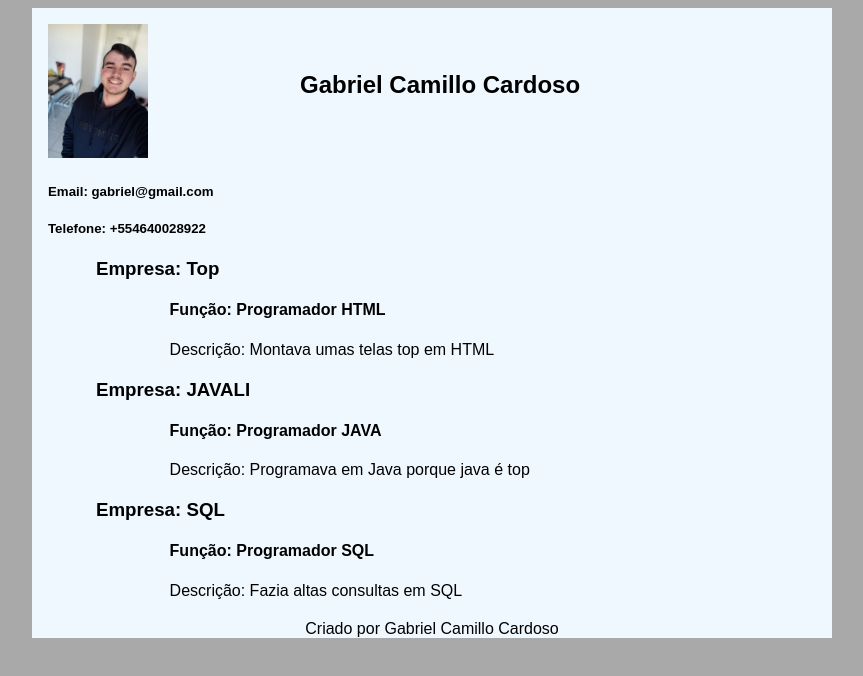
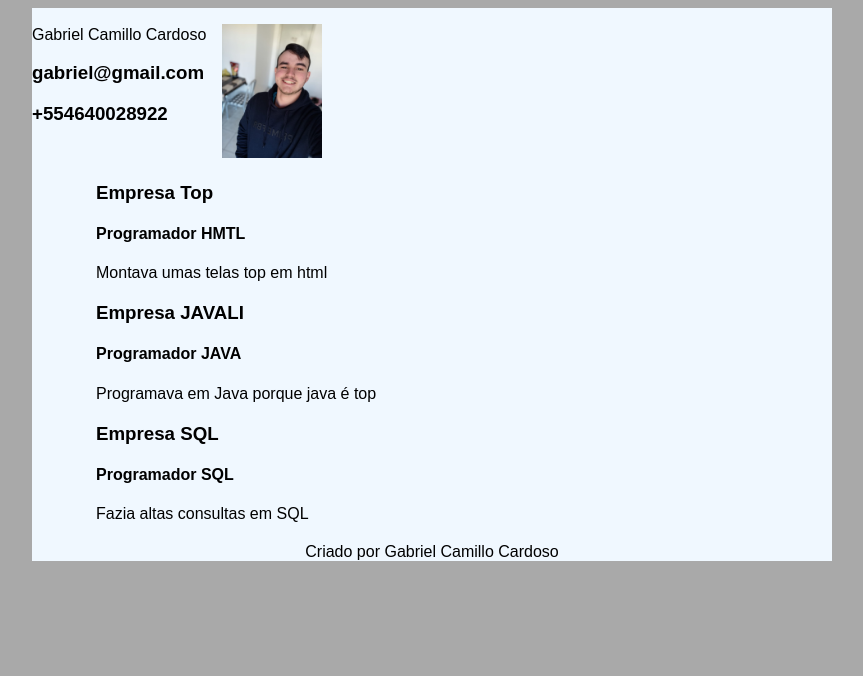
Before and after one commit to GabrielCardoso18/Aula07-Trabalhando-HTML-CSS, a plain HTML site: page index.html in a window 1280 px wide. Shown: the whole page, without its empty margins (208-1071 px from the left). Drawn offline with Linux system fonts and the light colour scheme.

Commit message:
Update index.html

```diff
--- a/index.html
+++ b/index.html
@@ -10,42 +10,39 @@
     <div id="container">
         <div id="content">
             <div id="header">
+                <div id="dadosPessoais">
+                    <span id="name">Gabriel Camillo Cardoso</span>
+                    <h3>gabriel@gmail.com</h3>
+                    <h3>+554640028922</h3>
                 <!-- Cabeçalho-->
+                </div>
                 <div id="image">
-                    <img id="imagem" src="img.jpg" alt="Foto de Gabriel Camillo Cardoso">
-                </div>
-                <div id="nome">
-                    <h2 id="name">Gabriel Camillo Cardoso</h2>
+                    <img class="imagem" src="img.jpg" width="100px">
                 </div>
             </div>
-            <div id="contatos">
-                <h5>Email: gabriel@gmail.com</h5>
-                <h5>Telefone: +554640028922</h5>
-            </div>
-            <!-- Conteúdo (Experiência, educação, cursos, habilidades) -->
+            <!-- Conteudo (Experiencia, educação, cursos, habilidades)-->
             <div id="experiencias">
                 <div class="experience">
-                    <h3>Empresa: Top</h3>
-                    <h4 id="funcao">Função: Programador HTML</h4>
-                    <p id="descricao">Descrição: Montava umas telas top em HTML</p>
+                    <h3>Empresa Top</h3>
+                    <h4>Programador HMTL</h4>
+                    <p>Montava umas telas top em html</p>
                 </div>
                 <div class="experience">
-                    <h3>Empresa: JAVALI</h3>
-                    <h4 id="funcao">Função: Programador JAVA</h4>
-                    <p id="descricao">Descrição: Programava em Java porque java é top</p>
+                    <h3>Empresa JAVALI</h3>
+                    <h4>Programador JAVA</h4>
+                    <p>Programava em Java porque java é top</p>
                 </div>
                 <div class="experience">
-                    <h3>Empresa: SQL</h3>
-                    <h4 id="funcao">Função: Programador SQL</h4>
-                    <p id="descricao">Descrição: Fazia altas consultas em SQL</p>
+                    <h3>Empresa SQL</h3>
+                    <h4>Programador SQL</h4>
+                    <p>Fazia altas consultas em SQL</p>
                 </div>
             </div>
             <div id="cursos">
-                <!-- Adicione informações sobre cursos aqui, se necessário -->
             </div>
             <div id="footer">
-                <!-- Rodapé -->
-                <p>Criado por Gabriel Camillo Cardoso</p>
+                <!-- roda pé-->
+                <p> Criado por Gabriel Camillo Cardoso</p>
             </div>
         </div>
     </div>
```
